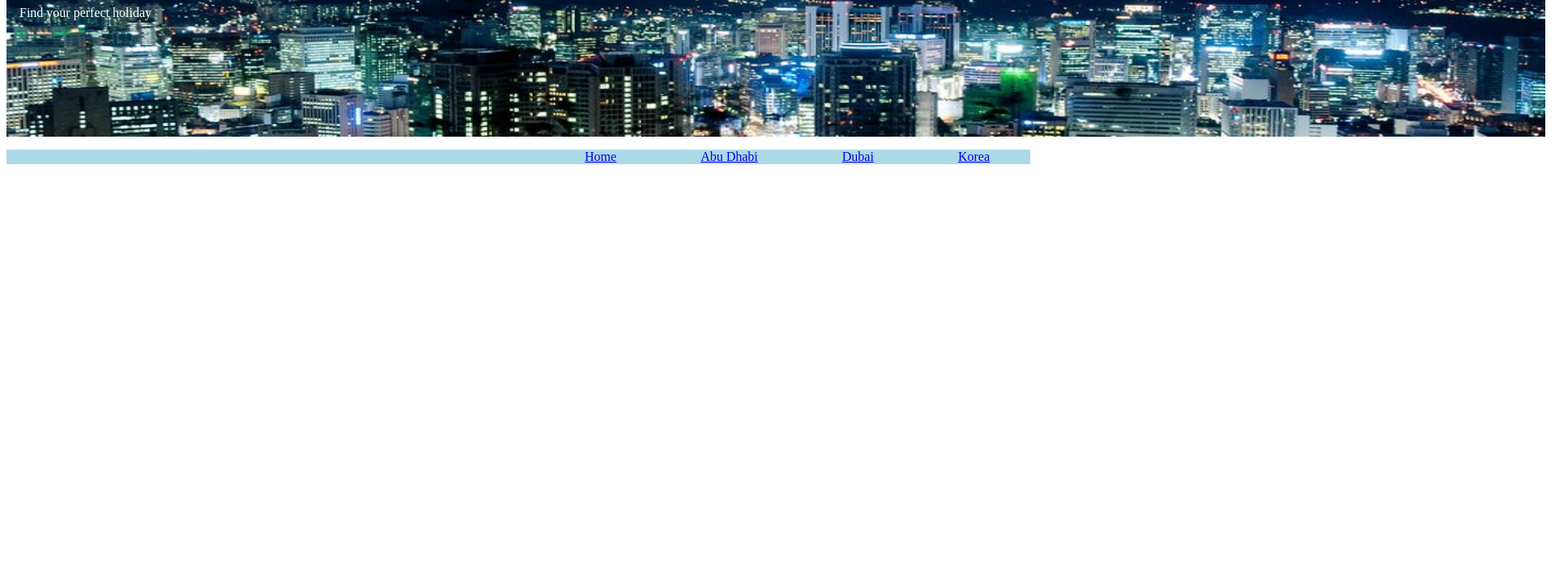
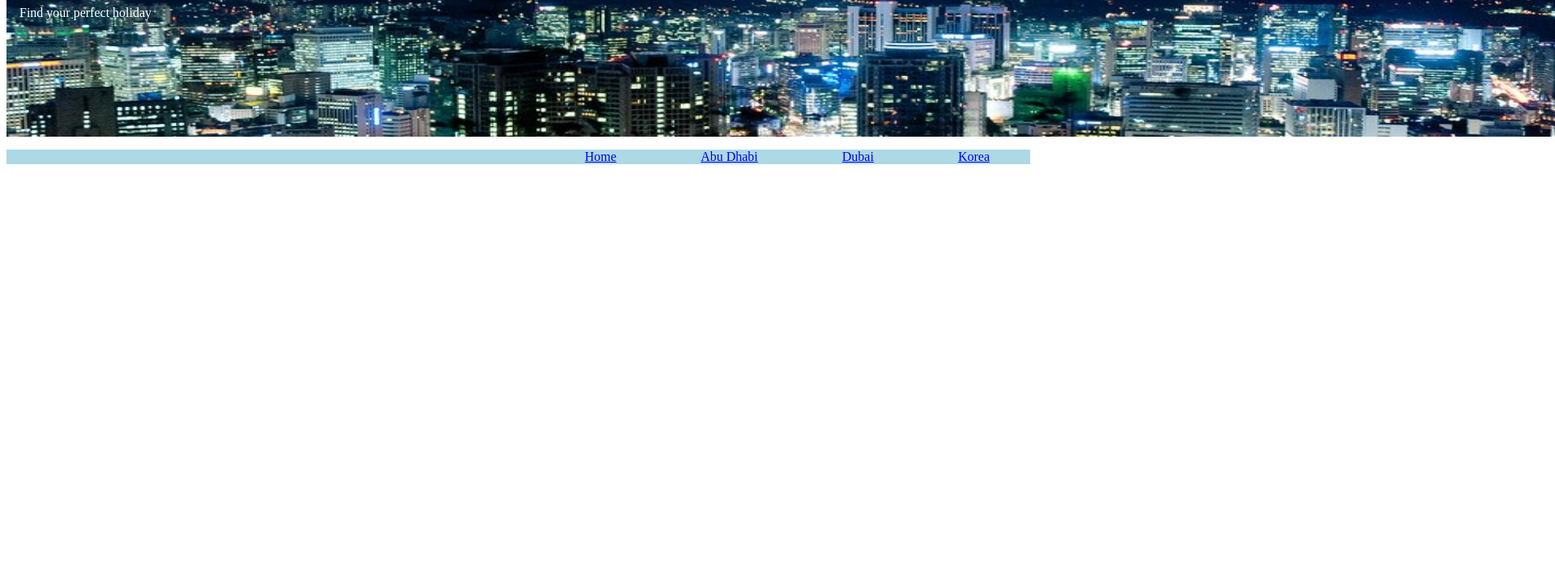
Before and after one commit to Emiluska/guide-to-destination, a plain HTML site: page index.html in a window 1280 px wide. Shown: the part 89-800 px from the top of the page at 81% size, 1920 px wide, since content can reach past the window. Drawn offline with Linux system fonts and the light colour scheme.

Commit message:
Update index.html

```diff
--- a/index.html
+++ b/index.html
@@ -3,7 +3,7 @@
      <link type="text/css" rel="stylesheet" href="styles.css"/>
     <link rel="shortcut icon" type="image/png" href="images/favicon.ico"/>
         <div class="container">
-           <img src="images/seoul.jpg" alt="seoul at night" width="1900px" height="250"/>
+           <img src="images/seoul.jpg" alt="seoul at night" width="2000px" height="250"/>
           <div class="top-left">
             <h1>TravelAsia</h1>
               <div class="bottom-left">
```
